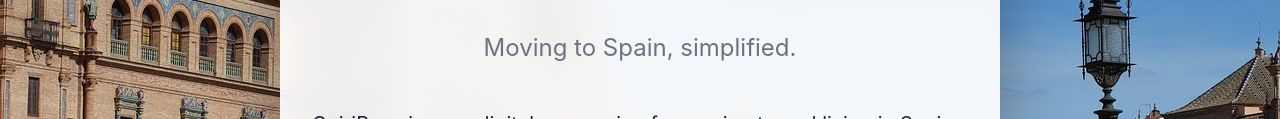
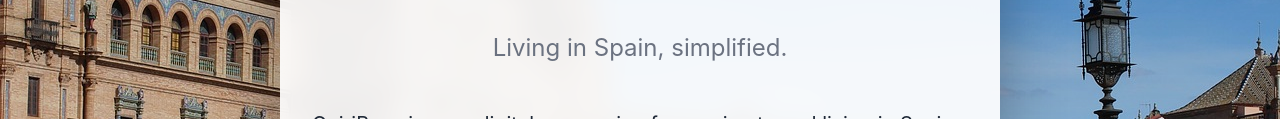
Before and after one commit to miriamblanca/GuiriBase, a plain HTML site: page index.html in a window 1280 px wide. Shown: the part 258-377 px from the top of the page. Drawn offline with Linux system fonts and the light colour scheme.

Commit message:
Update index.html

```diff
--- a/index.html
+++ b/index.html
@@ -346,7 +346,7 @@
     <header>
       <!-- Place logo.png in the same directory as index.html -->
       <img src="logo.png" alt="GuiriBase logo" class="logo">
-      <p class="tagline">Moving to Spain, simplified.</p>
+      <p class="tagline">Living in Spain, simplified.</p>
     </header>
 
     <main>
```
